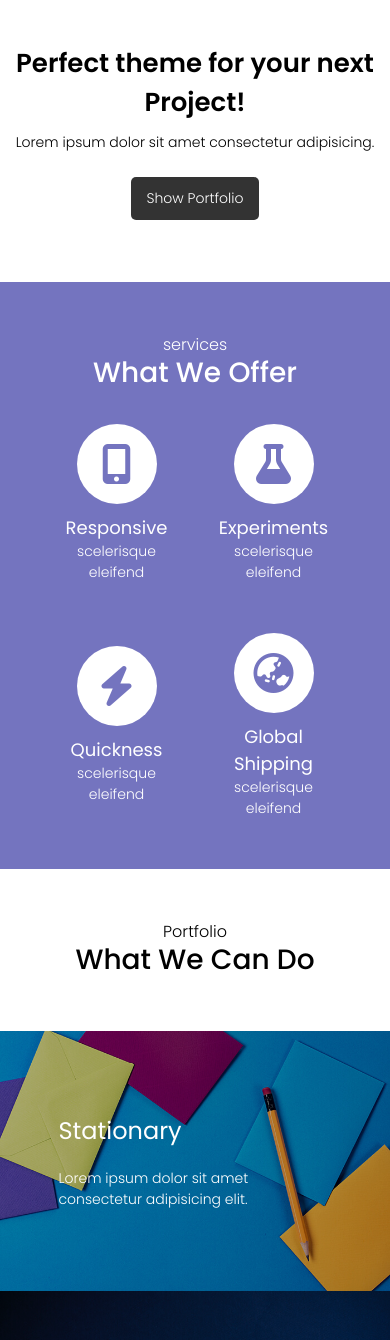
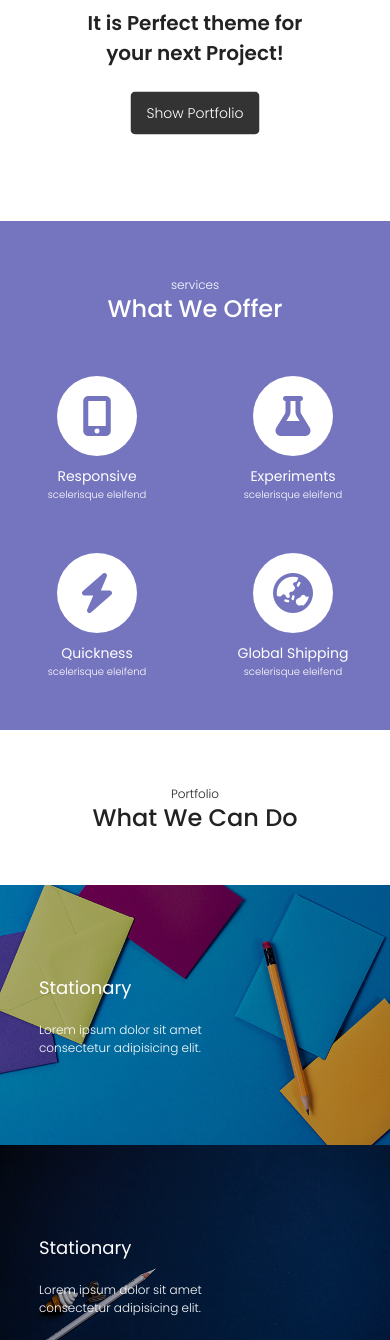
Before and after one commit to yu1137/landing-page, a plain HTML site: page index.html in a window 390 px wide. Shown: the part 660-2000 px from the top of the page. Drawn offline with Linux system fonts and the light colour scheme.

Commit message:
Add files via upload

```diff
--- a/css/main.css
+++ b/css/main.css
@@ -4,12 +4,13 @@
 
 /* Reset CSS */
 * { margin: 0; padding: 0; box-sizing: border-box; }
-a { text-decoration: none; color: #000;}
+a { text-decoration: none; color: #222;}
 ul { list-style: none; }
 h1,h2,h3,h4,h5,h6 { font-weight: normal; }
 body {
   font-family: 'Poppins', sans-serif;
   height: 100vh;
+  color: #222;
 }
 /* Button */
 button {
@@ -75,6 +76,7 @@ button {
 .project {
   height: 300px;
   position: relative;
+  overflow: hidden;
 }
 .project-container {
   width: 100%;
@@ -86,11 +88,6 @@ button {
 }
 .project-container h3 {
   font-weight: 600;
-}
-.project-container p {
-  font-weight: 300;
-  font-size: 14px;
-  margin-top: 5px;
 }
 
 /* Services */
@@ -117,7 +114,7 @@ button {
   display: flex;
   justify-content: center;
   align-items: center;
-  margin-top: 50px;
+  margin-top: 60px;
 }
 .services-items div {
   width: 25%
@@ -145,7 +142,7 @@ button {
 
 /* Portfolio */
 .portfolio {
-  margin-top: 50px ;
+  margin: 50px 0;
 }
 .portfolio-text {
   text-align: center;
@@ -189,8 +186,9 @@ button {
 }
 .portfolio-sub {
   position: absolute;
-  top: 80px;
-  left: 50px;
+  top: 50%;
+  left: 40%;
+  transform: translate(-50%,-50%);
   color: #fff;
   z-index: 2;
 }
@@ -222,7 +220,7 @@ button {
 .footer {
   width: 100%;
   padding: 80px 0;
-  background-color: #348AC7;
+  background-color: #7474BF;
 }
 .footer-container {
   max-width: 1200px;
@@ -264,7 +262,7 @@ button {
 }
 
 
-@media screen and (max-width : 768px) {
+@media screen and (max-width : 1200px) {
   .btn {
     padding: 10px 15px;
     font-size: 14px;
@@ -275,10 +273,9 @@ button {
     align-items: center;
     flex-direction: column;
     text-align: center;
-
   }
   .main-text {
-    width: 100%;
+    width: 50%;
     margin-top: 60px;
   }
   .main-text h1 {
@@ -288,22 +285,14 @@ button {
     margin: auto;
     margin-top: 20px;
     font-size: 14px;
-    width: 50%;
   }
 
   /* Project */
-  .portfolio-sub {
-    top: 50%;
-    left: 50%;
-    transform: translate(-70%,-50%);
+  .project-container {
+    width: 50%;
   }
   .project-container h3 {
-    width: 100%;
-    font-size: 26px;
-  }
-  .project-container p {
-    font-size: 14px;
-    margin-top: 10px;
+    font-size: 24px;
   }
 
   /* Services */
@@ -316,11 +305,10 @@ button {
   .services-items {
     flex-direction: row;
     flex-wrap: wrap;
-    margin-top: 20px;
     gap: 40px;
   }
   .services-items div {
-    width: 30%;
+    width: 40%;
   }
   .services-items i {
     margin-top: 10px;
@@ -333,6 +321,10 @@ button {
   }
 
   /* Portfolio */
+  .portfolio {
+    margin: 0;
+    margin-top: 50px;
+  }
   .portfolio-text span {
     font-size: 16px;
   }
@@ -350,7 +342,7 @@ button {
     font-size: 24px;
   }
   .portfolio-sub p {
-    font-size: 14px;
+    font-size: 16px;
   }
   .white-box:hover {
     border: 30px solid #fff;
@@ -382,3 +374,59 @@ button {
     margin: 0 10px;
   }
 }
+
+@media screen and (max-width : 768px) {
+  /* Main */
+  .main-text {
+    width: 100%;
+  }
+  .main-text h1 {
+    font-size: 24px;
+  }
+  .main-text p {
+    width: 85%;
+    font-size: 12px;
+  }
+
+  /* Project */
+  .project-container {
+    width: 90%;
+  }
+  .project-container h3 {
+    font-size: 20px;
+  }
+
+  /* Services */
+  .services-text span {
+    font-size: 12px;
+  }
+  .services-text h2 {
+    font-size: 24px;
+  }
+  .services-items {
+    margin-top: 40px;
+  }
+  .services-items h5 {
+    font-size: 14px;
+  }
+  .services-items p {
+    font-size: 10px;
+  }
+
+  /* Portfolio */
+  .portfolio-text span {
+    font-size: 12px;
+  }
+  .portfolio-text h2 {
+    font-size: 24px;
+  }
+  .portfolio-item {
+    width: 100%;
+  }
+  .portfolio-sub h4 {
+    font-size: 18px;
+  }
+  .portfolio-sub p {
+    font-size: 12px;
+  }
+}
--- a/index.html
+++ b/index.html
@@ -24,8 +24,7 @@
   </section>
   <section class="project">
     <div class="project-container">
-      <h3>Perfect theme for your next Project!</h3>
-      <p>Lorem ipsum dolor sit amet consectetur adipisicing.</p>
+      <h3>It is Perfect theme for <br> your next Project!</h3>
       <button class="btn btn-black">Show Portfolio</button>
     </div>
   </section>
```
